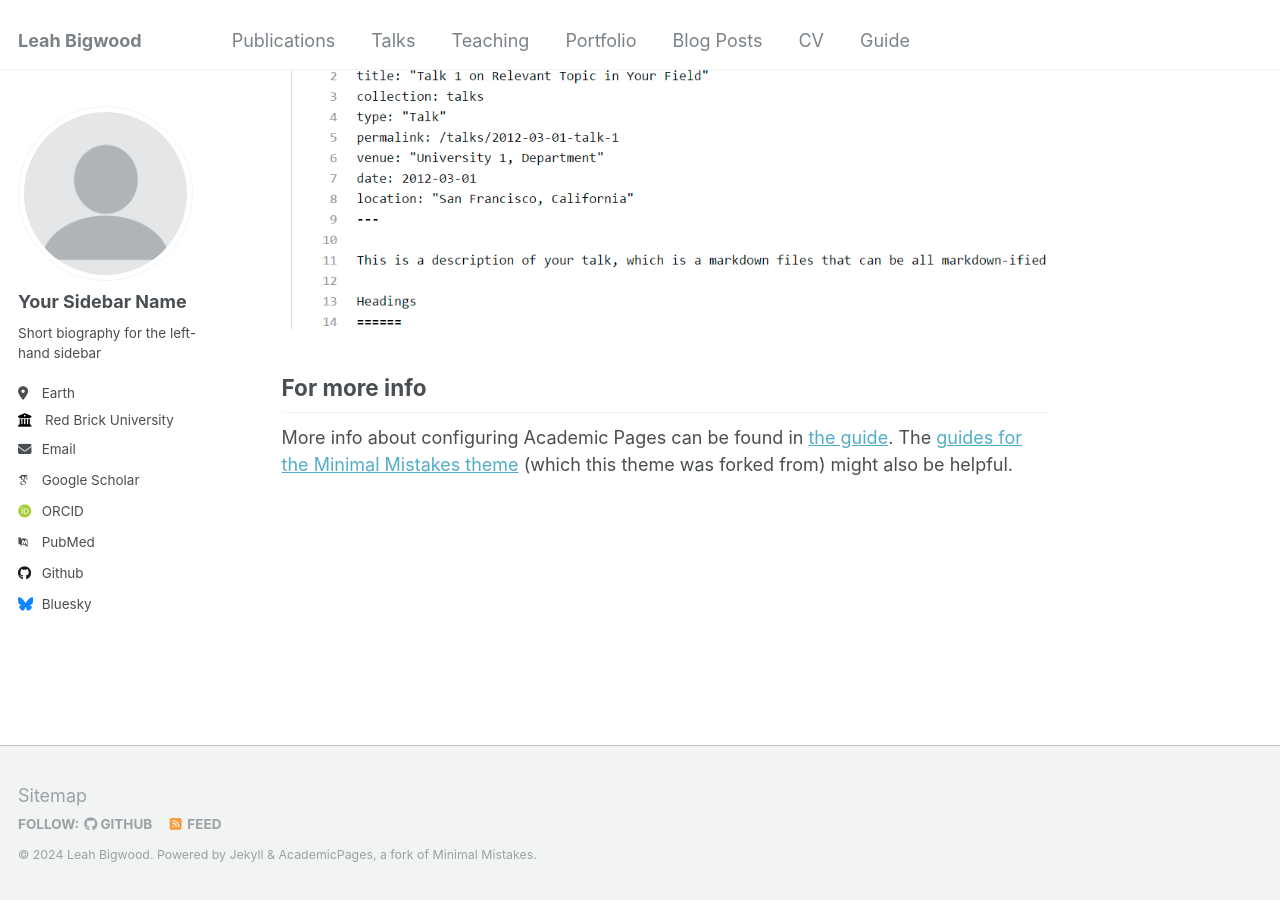
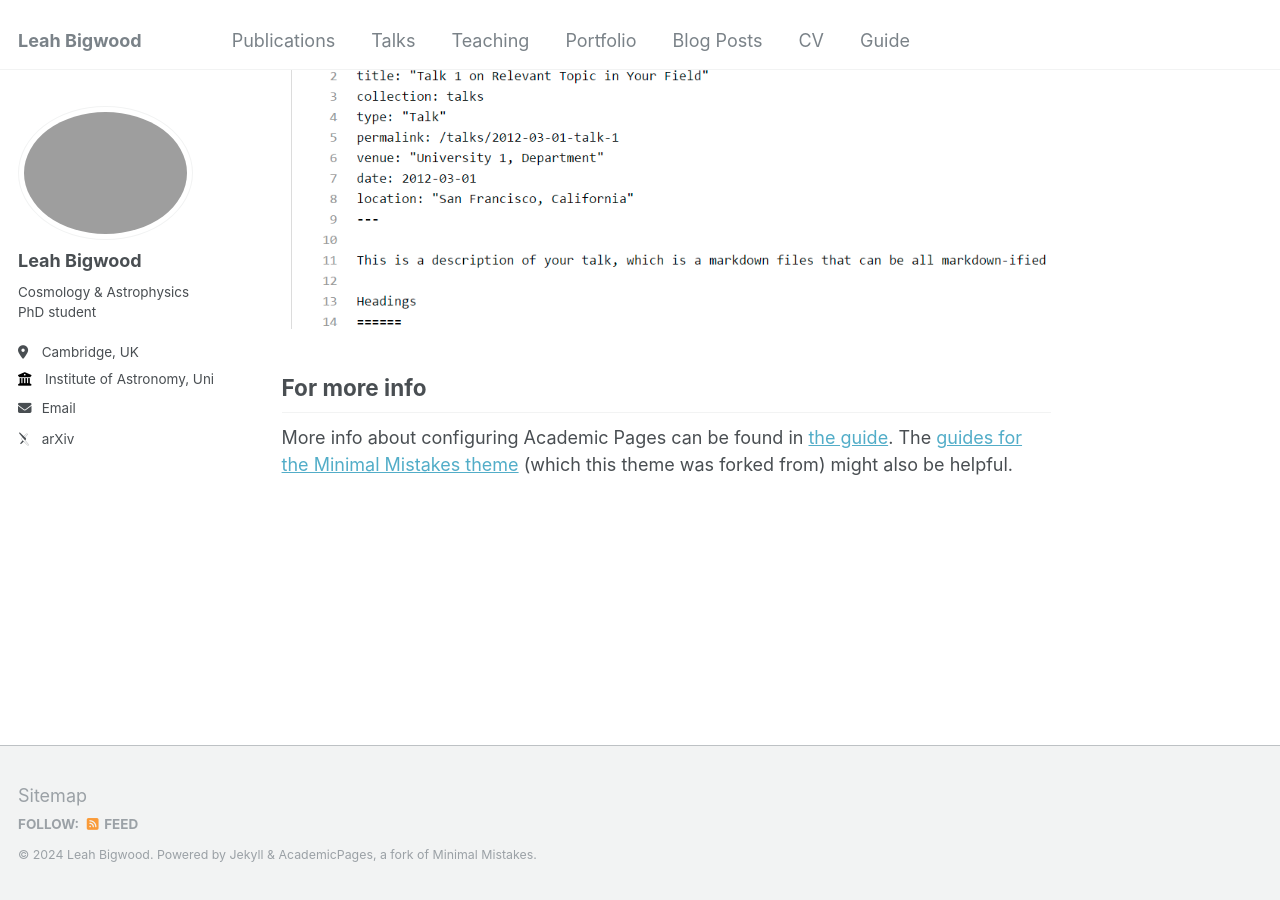
Before and after one commit to leahbigwood/leahbigwood.github.io, a Jekyll site: the page built from _pages/about.md, in a window 1280 px wide and 900 px high, scrolled down 2660 px. Built offline with Jekyll 4.4.1, drawn with Linux system fonts in a browser that asks for light colours; some web fonts are replaced.

Commit message:
Update _config.yml

```diff
--- a/_config.yml
+++ b/_config.yml
@@ -21,34 +21,35 @@ repository               : "leahbigwood/leahbigwood.github.io"
 #               Additional customization can be done by editing /_includes/author-profile.html
 author:
   # Biographic information
-  avatar           : "profile.png"
-  name             : "Your Sidebar Name"
+  avatar           : "Screenshot 2024-08-26 at 09.51.39.png"
+  name             : "Leah Bigwood"
   pronouns         : # example: "she/her"
-  bio              : "Short biography for the left-hand sidebar"
-  location         : "Earth"
-  employer         : "Red Brick University"
+  bio              : "Cosmology & Astrophysics PhD student"
+  location         : "Cambridge, UK"
+  employer         : "Institute of Astronomy, University of Cambridge"
   uri              : # URL
-  email            : "none@example.org"
+  email            : "lmb224@cam.ac.uk"
 
   # Academic websites
-  arxiv            : # URL - Update with the correct link to your profile
-  googlescholar    : "https://scholar.google.com/citations?user=PS_CX0AAAAAJ"
+  arxiv            : "https://arxiv.org/search/astro-ph?searchtype=author&query=Bigwood,+L"
+  ADS           :  "https://ui.adsabs.harvard.edu/search/q=author%3A%22Bigwood%2C%20L.%22&sort=date%20desc%2C%20bibcode%20desc&p_=0"
+  googlescholar    : #"https://scholar.google.com/citations?user=PS_CX0AAAAAJ"
   impactstory      : # URL
-  orcid            : "http://orcid.org/yourorcidurl"
+  orcid            : #"http://orcid.org/yourorcidurl"
   semantic         : # URL
-  pubmed           : "https://www.ncbi.nlm.nih.gov/pubmed/?term=john+snow"
+  pubmed           : #"https://www.ncbi.nlm.nih.gov/pubmed/?term=john+snow"
   researchgate     : # URL
 
   # Repositories and software development
   bitbucket        : # Username - Update with your username on the site
   codepen          : # Username
   dribbble         : # Username
-  github           : "academicpages"
+  github           : #"academicpages"
   kaggle           : # Username
   stackoverflow    : # User number or user number and name (i.e., use "1" or "1/jeff-atwood")
 
   # Social media
-  bluesky          : "bsky.app" # Replace this with you Bluesky username
+  bluesky          : #"bsky.app" # Replace this with you Bluesky username
   facebook         : # Username
   flickr           : # Username
   foursquare       : # Username
```
